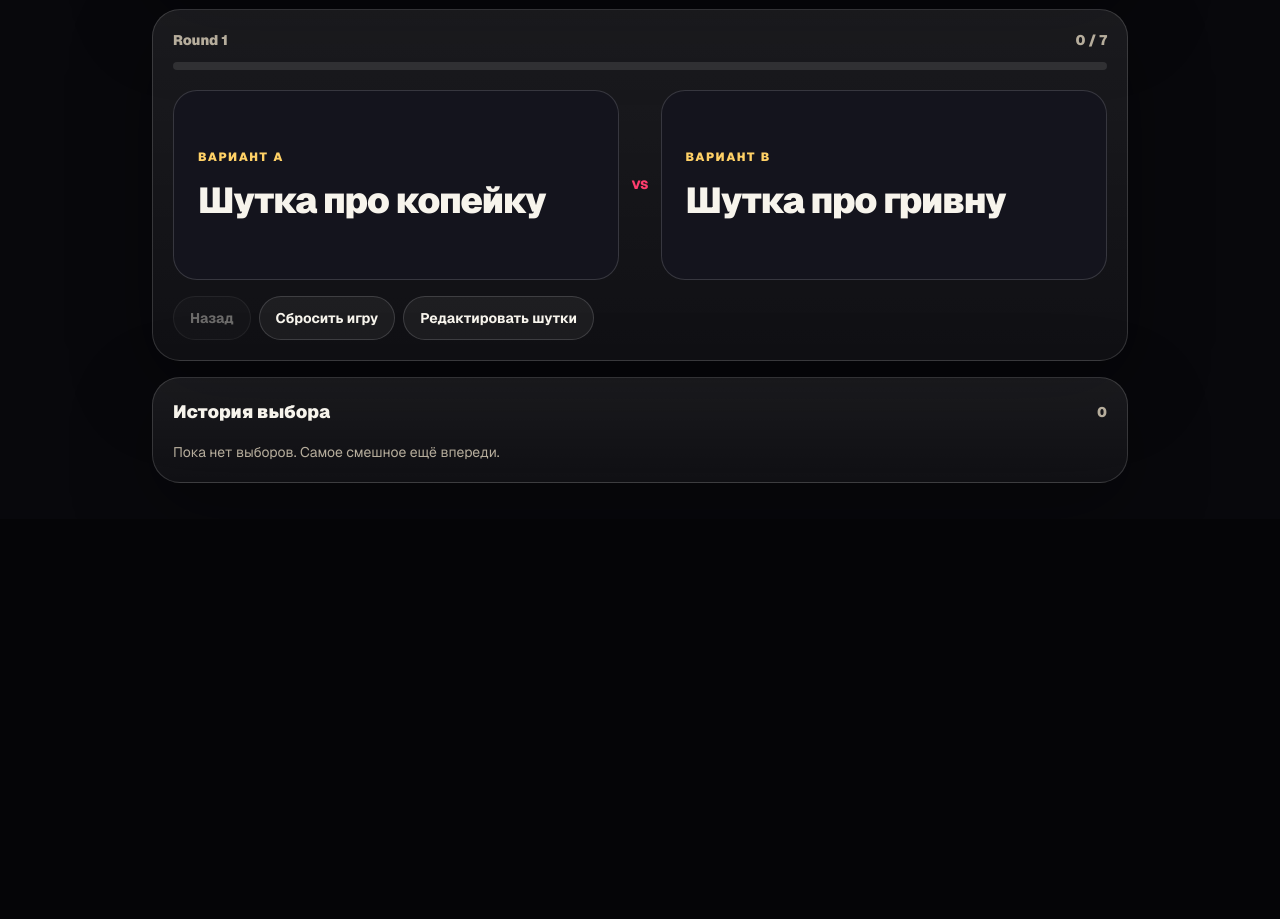
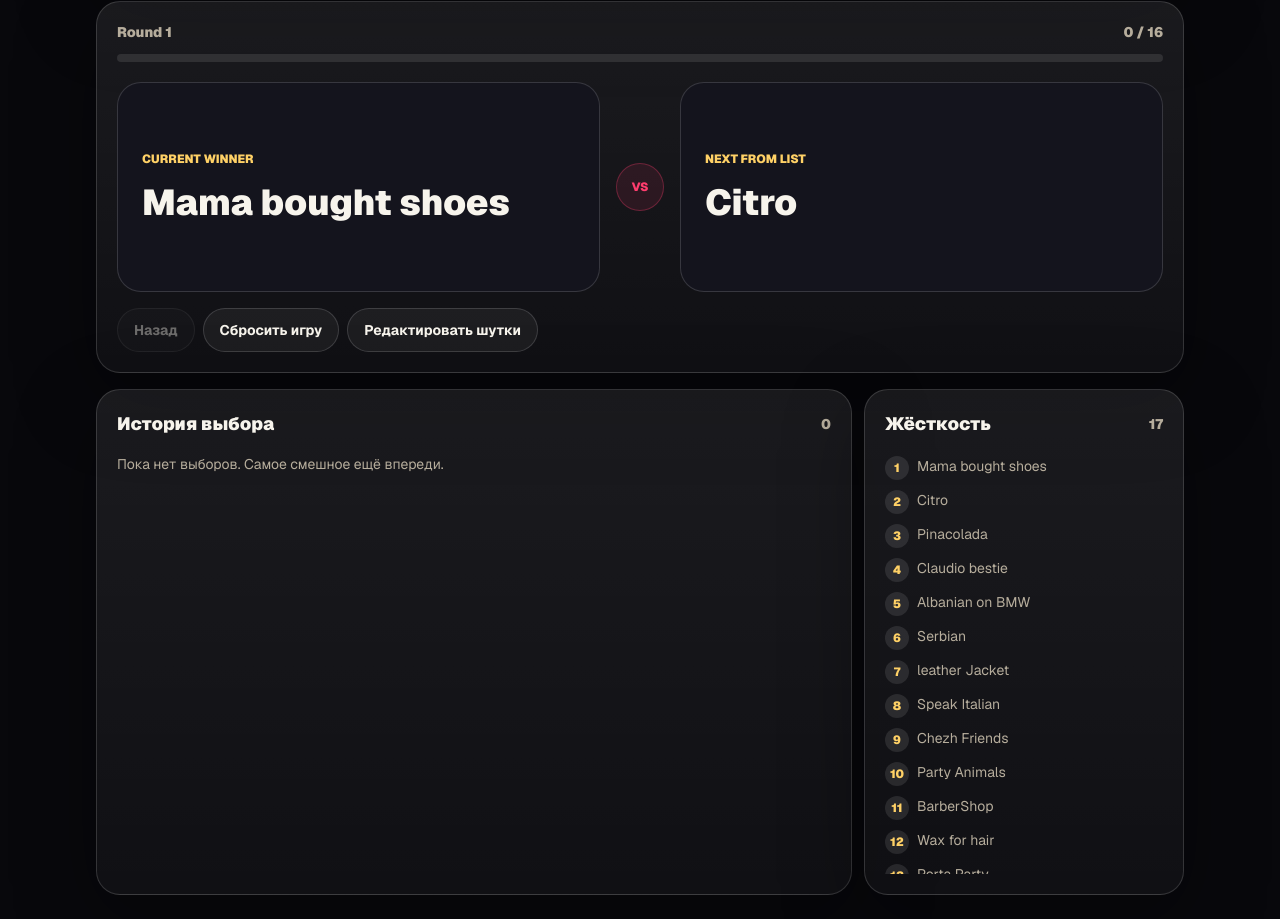
Before and after one commit to mdots-source/grapply, a Next.js app: page /mario in a window 1280 px wide. Shown: the part 281-1200 px from the top of the page. Before the commit the page ends 800 px from the top, so only its background shows below. Built offline with nearby package versions, Linux system fonts and the light colour scheme.

Commit message:
Update Mario quiz hierarchy

```diff
--- a/components/mario-birthday-quiz.tsx
+++ b/components/mario-birthday-quiz.tsx
@@ -17,18 +17,27 @@ type GameState = {
 };
 
 const defaultJokes = [
-  "Шутка про копейку",
-  "Шутка про гривну",
-  "Шутка про рубль",
-  "История, которую нельзя рассказывать при родителях",
-  "Фраза, после которой все поняли: это точно Марио",
-  "Легендарный момент на кухне",
-  "Шутка, которая смешнее с каждым годом",
-  "Главная birthday-легенда вечера",
+  "Mama bought shoes",
+  "Citro",
+  "Pinacolada",
+  "Claudio bestie",
+  "Albanian on BMW",
+  "Serbian",
+  "leather Jacket",
+  "Speak Italian",
+  "Chezh Friends",
+  "Party Animals",
+  "BarberShop",
+  "Wax for hair",
+  "Porta Party",
+  "Tofu Puding",
+  "Washing Asses",
+  "Secret son of Burim",
+  "Papa is Raja",
 ];
 
-const jokesKey = "mario-birthday-jokes-v1";
-const gameKey = "mario-birthday-game-v1";
+const jokesKey = "mario-birthday-jokes-v2";
+const gameKey = "mario-birthday-game-v2";
 
 export function MarioBirthdayQuiz() {
   const [jokes, setJokes] = useState(defaultJokes);
@@ -124,17 +133,17 @@ export function MarioBirthdayQuiz() {
   }
 
   return (
-    <main className="min-h-screen bg-[#08080c] text-[#f7f4ec]">
-      <div className="mx-auto w-full max-w-5xl px-4 py-5 sm:px-6 sm:py-8">
-        <section className="overflow-hidden rounded-[28px] border border-white/15 bg-[linear-gradient(180deg,rgba(255,255,255,0.08),rgba(255,255,255,0.035))] p-6 shadow-[0_24px_80px_rgba(0,0,0,0.35)] sm:p-8">
-          <p className="mb-3 text-xs font-black uppercase tracking-[0.16em] text-[#ffd166]">Birthday edition</p>
-          <h1 className="max-w-3xl text-[42px] font-black leading-[0.92] tracking-[-0.05em] sm:text-[78px]">Mario Joke Battle</h1>
-          <p className="mt-5 max-w-2xl text-base leading-7 text-[#b6ad9c] sm:text-lg">
+    <main className="min-h-[100svh] overflow-x-hidden bg-[#08080c] text-[#f7f4ec]">
+      <div className="mx-auto w-full max-w-6xl px-3 py-3 pb-[max(1rem,env(safe-area-inset-bottom))] sm:px-6 sm:py-6 lg:px-8">
+        <section className="overflow-hidden rounded-3xl border border-white/15 bg-[linear-gradient(180deg,rgba(255,255,255,0.08),rgba(255,255,255,0.035))] p-5 shadow-[0_24px_80px_rgba(0,0,0,0.35)] sm:p-7 lg:p-8">
+          <p className="mb-3 text-xs font-black uppercase text-[#ffd166]">Birthday edition</p>
+          <h1 className="max-w-3xl text-4xl font-black leading-none sm:text-6xl lg:text-7xl">Mario Joke Battle</h1>
+          <p className="mt-4 max-w-2xl text-sm leading-6 text-[#b6ad9c] sm:mt-5 sm:text-base sm:leading-7 lg:text-lg">
             Выбирай, какая шутка смешнее. Победитель идёт дальше, пока не найдём главную легенду вечера.
           </p>
         </section>
 
-        <section className="mt-4 rounded-[28px] border border-white/15 bg-[linear-gradient(180deg,rgba(255,255,255,0.08),rgba(255,255,255,0.035))] p-4 shadow-[0_24px_80px_rgba(0,0,0,0.35)] sm:p-5">
+        <section className="mt-3 rounded-3xl border border-white/15 bg-[linear-gradient(180deg,rgba(255,255,255,0.08),rgba(255,255,255,0.035))] p-4 shadow-[0_24px_80px_rgba(0,0,0,0.35)] sm:mt-4 sm:p-5">
           <div className="flex items-center justify-between gap-3 text-sm font-black text-[#b6ad9c]">
             <span>{finished ? "Done" : `Round ${completedRounds + 1}`}</span>
             <span>{completedRounds} / {totalRounds}</span>
@@ -144,16 +153,18 @@ export function MarioBirthdayQuiz() {
           </div>
 
           {finished ? (
-            <div className="mt-5 rounded-[24px] border border-[#61e8b4]/35 bg-[#61e8b4]/10 p-5 sm:p-6">
-              <p className="mb-3 text-xs font-black uppercase tracking-[0.16em] text-[#ffd166]">Winner</p>
-              <h2 className="text-4xl font-black leading-none tracking-[-0.04em] sm:text-6xl">{game.champion}</h2>
+            <div className="mt-5 rounded-3xl border border-[#61e8b4]/35 bg-[#61e8b4]/10 p-5 sm:p-6">
+              <p className="mb-3 text-xs font-black uppercase text-[#ffd166]">Winner</p>
+              <h2 className="text-4xl font-black leading-none sm:text-6xl">{game.champion}</h2>
               <p className="mt-4 text-sm leading-6 text-[#b6ad9c]">Вот она, официально самая смешная шутка по версии именинника.</p>
             </div>
           ) : (
-            <div className="mt-5 grid gap-3 md:grid-cols-[1fr_auto_1fr]">
-              <ChoiceCard kicker="Вариант A" text={game.champion} onClick={() => choose("left")} />
-              <div className="self-center justify-self-center text-xs font-black uppercase text-[#ff3d6e]">vs</div>
-              <ChoiceCard kicker="Вариант B" text={challenger ?? ""} onClick={() => choose("right")} />
+            <div className="mt-5 grid gap-3 md:grid-cols-[minmax(0,1fr)_56px_minmax(0,1fr)]">
+              <ChoiceCard kicker="Current winner" text={game.champion} onClick={() => choose("left")} />
+              <div className="grid h-9 w-12 place-items-center self-center justify-self-center rounded-full border border-[#ff3d6e]/30 bg-[#ff3d6e]/10 text-xs font-black uppercase text-[#ff3d6e] md:h-12">
+                vs
+              </div>
+              <ChoiceCard kicker="Next from list" text={challenger ?? ""} onClick={() => choose("right")} />
             </div>
           )}
 
@@ -164,7 +175,8 @@ export function MarioBirthdayQuiz() {
           </div>
         </section>
 
-        <section className="mt-4 rounded-[28px] border border-white/15 bg-[linear-gradient(180deg,rgba(255,255,255,0.08),rgba(255,255,255,0.035))] p-4 shadow-[0_24px_80px_rgba(0,0,0,0.35)] sm:p-5">
+        <section className="mt-3 grid gap-3 lg:mt-4 lg:grid-cols-[1fr_320px]">
+          <div className="rounded-3xl border border-white/15 bg-[linear-gradient(180deg,rgba(255,255,255,0.08),rgba(255,255,255,0.035))] p-4 shadow-[0_24px_80px_rgba(0,0,0,0.35)] sm:p-5">
             <div className="flex items-center justify-between gap-3">
               <h2 className="text-lg font-black">История выбора</h2>
               <span className="text-sm font-black text-[#b6ad9c]">{game.history.length}</span>
@@ -180,10 +192,26 @@ export function MarioBirthdayQuiz() {
             ) : (
               <p className="mt-4 text-sm text-[#b6ad9c]">Пока нет выборов. Самое смешное ещё впереди.</p>
             )}
+          </div>
+
+          <div className="rounded-3xl border border-white/15 bg-[linear-gradient(180deg,rgba(255,255,255,0.08),rgba(255,255,255,0.035))] p-4 shadow-[0_24px_80px_rgba(0,0,0,0.35)] sm:p-5">
+            <div className="flex items-center justify-between gap-3">
+              <h2 className="text-lg font-black">Жёсткость</h2>
+              <span className="text-sm font-black text-[#b6ad9c]">{jokes.length}</span>
+            </div>
+            <ol className="mt-4 max-h-[340px] space-y-2 overflow-y-auto pr-1 text-sm text-[#b6ad9c] lg:max-h-[420px]">
+              {jokes.map((joke, index) => (
+                <li key={`${joke}-${index}`} className="flex items-start gap-2">
+                  <span className="mt-0.5 grid size-6 shrink-0 place-items-center rounded-full bg-white/10 text-xs font-black text-[#ffd166]">{index + 1}</span>
+                  <span className="min-w-0 break-words leading-6">{joke}</span>
+                </li>
+              ))}
+            </ol>
+          </div>
         </section>
 
         {editorOpen && (
-          <section className="mt-4 rounded-[28px] border border-white/15 bg-[linear-gradient(180deg,rgba(255,255,255,0.08),rgba(255,255,255,0.035))] p-4 shadow-[0_24px_80px_rgba(0,0,0,0.35)] sm:p-5">
+          <section className="mt-3 rounded-3xl border border-white/15 bg-[linear-gradient(180deg,rgba(255,255,255,0.08),rgba(255,255,255,0.035))] p-4 shadow-[0_24px_80px_rgba(0,0,0,0.35)] sm:mt-4 sm:p-5">
             <div className="flex items-center justify-between gap-3">
               <h2 className="text-lg font-black">Список шуток</h2>
               <span className="text-xs font-black text-[#b6ad9c]">1 строка = 1 шутка</span>
@@ -212,10 +240,10 @@ function ChoiceCard({ kicker, text, onClick }: { kicker: string; text: string; o
     <button
       type="button"
       onClick={onClick}
-      className="min-h-[150px] rounded-[24px] border border-white/15 bg-[#14141d] p-5 text-left transition hover:-translate-y-0.5 hover:border-[#ffd166]/60 hover:bg-[#1d1d29] sm:min-h-[190px] sm:p-6"
+      className="min-h-[132px] rounded-3xl border border-white/15 bg-[#14141d] p-4 text-left transition hover:-translate-y-0.5 hover:border-[#ffd166]/60 hover:bg-[#1d1d29] sm:min-h-[172px] sm:p-6 md:min-h-[210px]"
     >
-      <span className="mb-4 block text-xs font-black uppercase tracking-[0.14em] text-[#ffd166]">{kicker}</span>
-      <span className="block text-2xl font-black leading-tight tracking-[-0.03em] sm:text-4xl">{text}</span>
+      <span className="mb-3 block text-xs font-black uppercase text-[#ffd166] sm:mb-4">{kicker}</span>
+      <span className="block break-words text-2xl font-black leading-tight sm:text-4xl md:text-3xl lg:text-4xl">{text}</span>
     </button>
   );
 }
```
Lines whose indentation alone changed are shown as unchanged.
